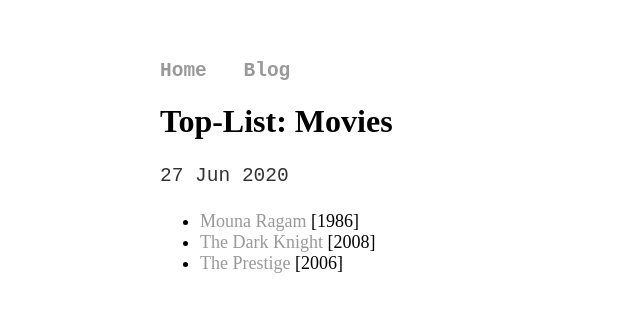
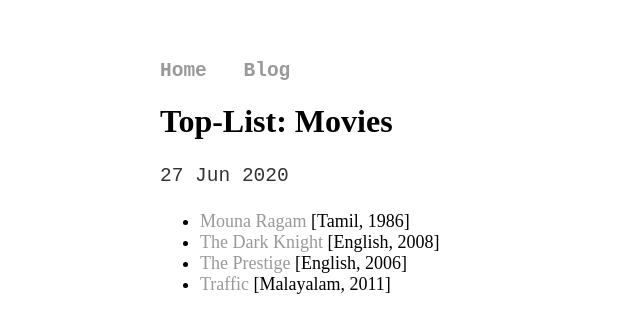
Before and after one commit to joe019/joe019.github.io, a Jekyll site: the page built from _posts/2020-06-27-movies.md, in a window 1280 px wide. Shown: the top 333 px of the page, without its empty margins (0-640 px from the left). Built offline with Jekyll 4.4.1, drawn with Linux system fonts in a browser that asks for light colours.

Commit message:
Added Traffic

```diff
--- a/_posts/2020-06-27-movies.md
+++ b/_posts/2020-06-27-movies.md
@@ -4,6 +4,7 @@ title: "Top-List: Movies"
 date: 2020-06-27
 ---
 
-* [Mouna Ragam](https://www.primevideo.com/detail/0KN7YBDJ8UZNMGZZ4U1PPTSRT0/) [1986]
-* [The Dark Knight](https://www.primevideo.com/detail/0QSTXR0EXWWYI4D3UGMLFM4A0Q) [2008]
-* [The Prestige](https://www.primevideo.com/detail/0NHF8XHW3MHY857TGPSWTYCXTI) [2006]
+* [Mouna Ragam](https://www.primevideo.com/detail/0KN7YBDJ8UZNMGZZ4U1PPTSRT0/) [Tamil, 1986]
+* [The Dark Knight](https://www.primevideo.com/detail/0QSTXR0EXWWYI4D3UGMLFM4A0Q) [English, 2008]
+* [The Prestige](https://www.primevideo.com/detail/0NHF8XHW3MHY857TGPSWTYCXTI) [English, 2006]
+* [Traffic](https://www.hotstar.com/in/movies/traffic/1000100644) [Malayalam, 2011]
```
